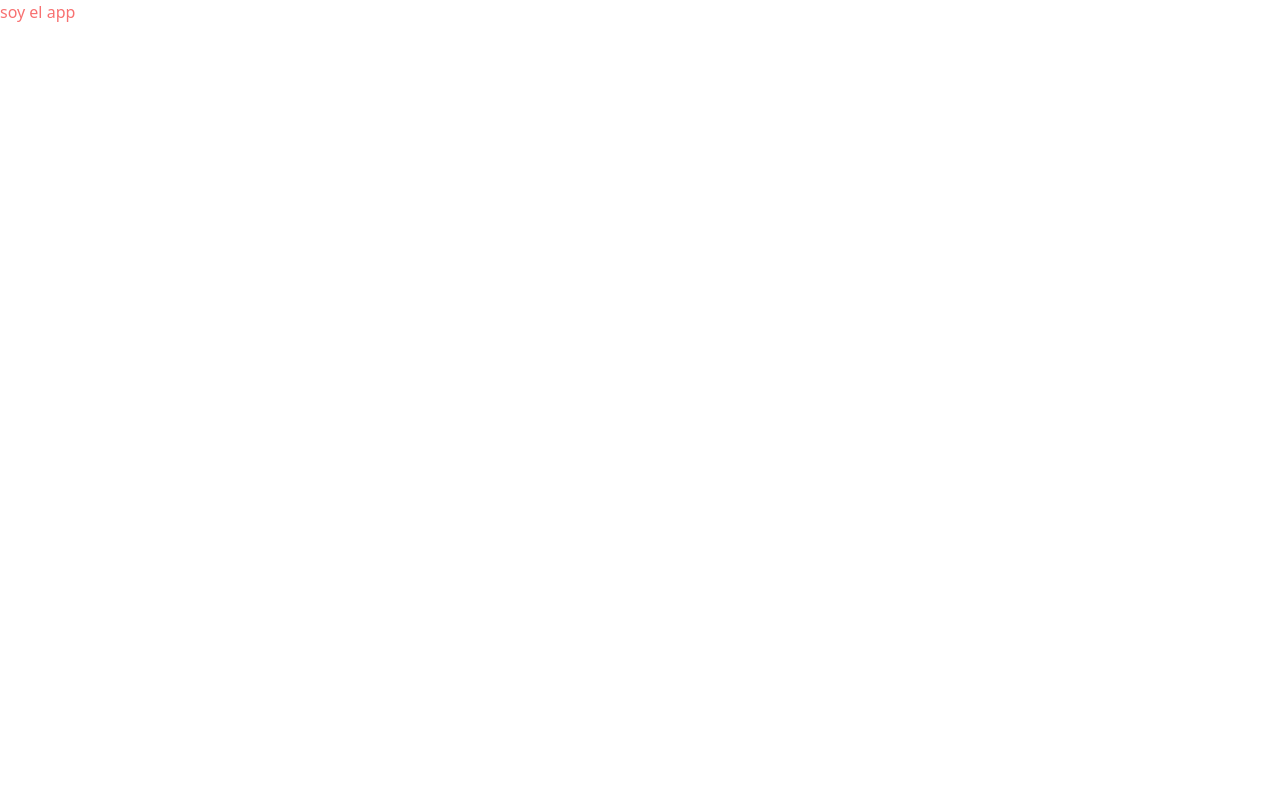
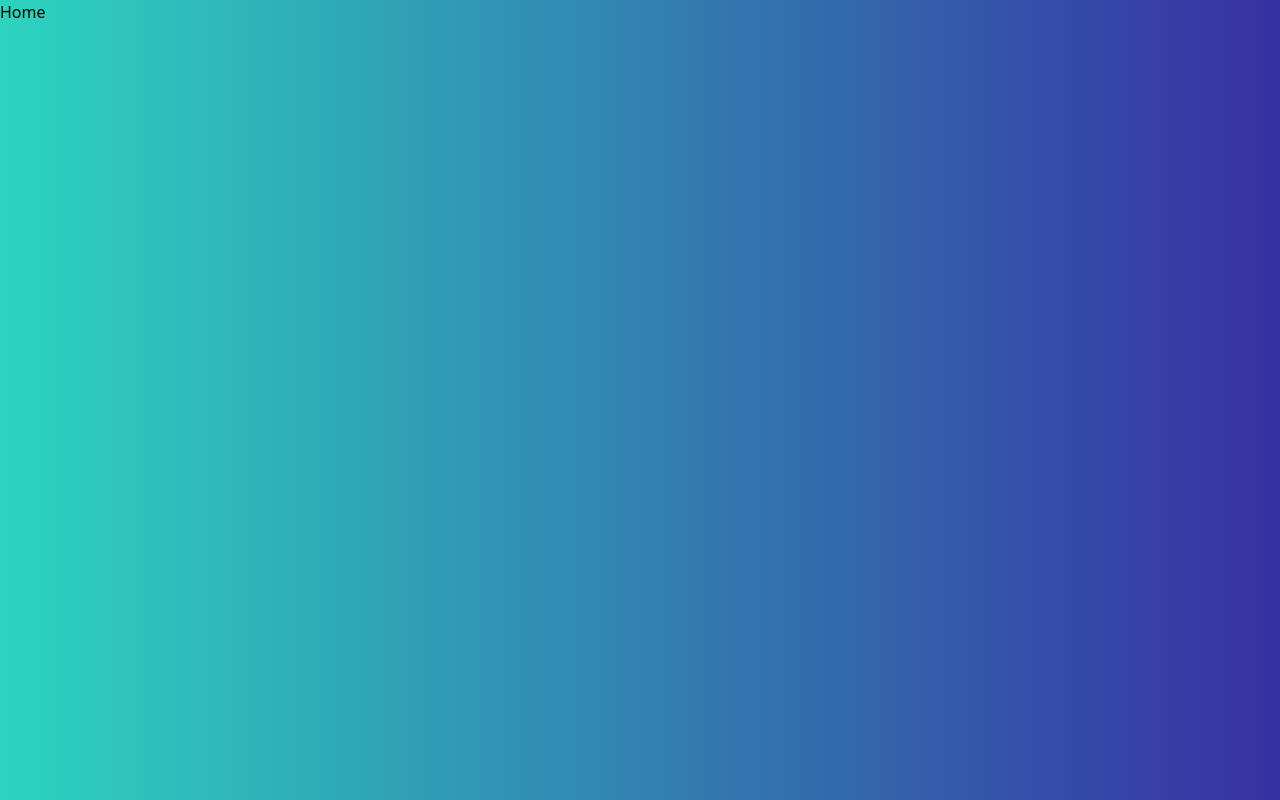
Before and after one commit to jotavaldivia/cotizador_autos_react, a React (Vite) app: page / in a window 1280 px wide. Built offline with nearby package versions, Linux system fonts and the light colour scheme.

Commit message:
add:react router dom and pages of Home, Error, Default

```diff
--- a/index.html
+++ b/index.html
@@ -6,7 +6,7 @@
     <meta name="viewport" content="width=device-width, initial-scale=1.0" />
     <title>Vite + React + TS</title>
   </head>
-  <body>
+  <body class="bg-gradient-to-r from-teal-400 to-indigo-800">
     <div id="root"></div>
     <script type="module" src="/src/main.tsx"></script>
   </body>
--- a/package.json
+++ b/package.json
@@ -14,6 +14,7 @@
     "postcss": "^8.4.27",
     "react": "^18.2.0",
     "react-dom": "^18.2.0",
+    "react-router-dom": "^6.14.2",
     "tailwindcss": "^3.3.3"
   },
   "devDependencies": {
--- a/src/App.tsx
+++ b/src/App.tsx
@@ -1,7 +1,7 @@
 function App() {
   return (
     <>
-      <h1 className="text-red-400">soy el app</h1>
+      <h1>soy el app</h1>
     </>
   );
 }
--- /dev/null
+++ b/src/layouts/Default.tsx
@@ -0,0 +1,10 @@
+import { Outlet } from "react-router-dom";
+const Default = () => {
+  return (
+    <div>
+      <Outlet />
+    </div>
+  );
+};
+
+export default Default;
--- /dev/null
+++ b/src/layouts/index.ts
@@ -0,0 +1 @@
+export { default as Default } from "./Default";
--- a/src/main.tsx
+++ b/src/main.tsx
@@ -1,10 +1,31 @@
 import React from "react";
 import ReactDOM from "react-dom/client";
-import App from "./App.tsx";
+
 import "./global.css";
+
+import { createBrowserRouter, RouterProvider } from "react-router-dom";
+import { Home, Error } from "./pages";
+import { Default } from "./layouts";
+
+const router = createBrowserRouter([
+  {
+    path: "/",
+    element: <Default />,
+    children: [
+      {
+        path: "/",
+        element: <Home />,
+      },
+    ],
+  },
+  {
+    path: "*",
+    element: <Error />,
+  },
+]);
 
 ReactDOM.createRoot(document.getElementById("root")!).render(
   <React.StrictMode>
-    <App />
+    <RouterProvider router={router} />
   </React.StrictMode>
 );
--- /dev/null
+++ b/src/pages/Error.tsx
@@ -0,0 +1,5 @@
+const Error = () => {
+  return <div>Página de error 404</div>;
+};
+
+export default Error;
--- /dev/null
+++ b/src/pages/Home.tsx
@@ -0,0 +1,3 @@
+export const Home = () => {
+  return <div>Home</div>;
+};
--- /dev/null
+++ b/src/pages/index.ts
@@ -0,0 +1,2 @@
+export { default as Error } from "./Error";
+export * from "./Home";
```
Also changed, not shown: 2 other files (tests, documents, lock files or other folders).
